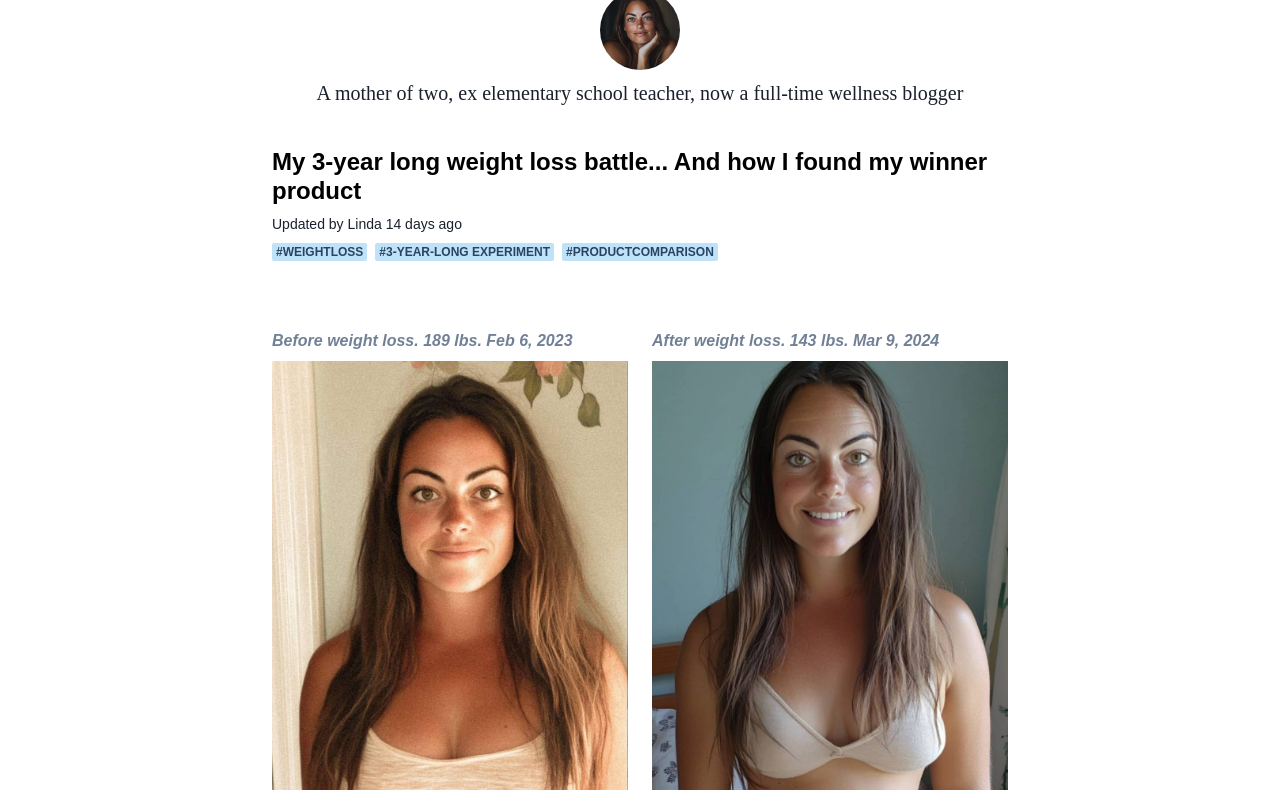
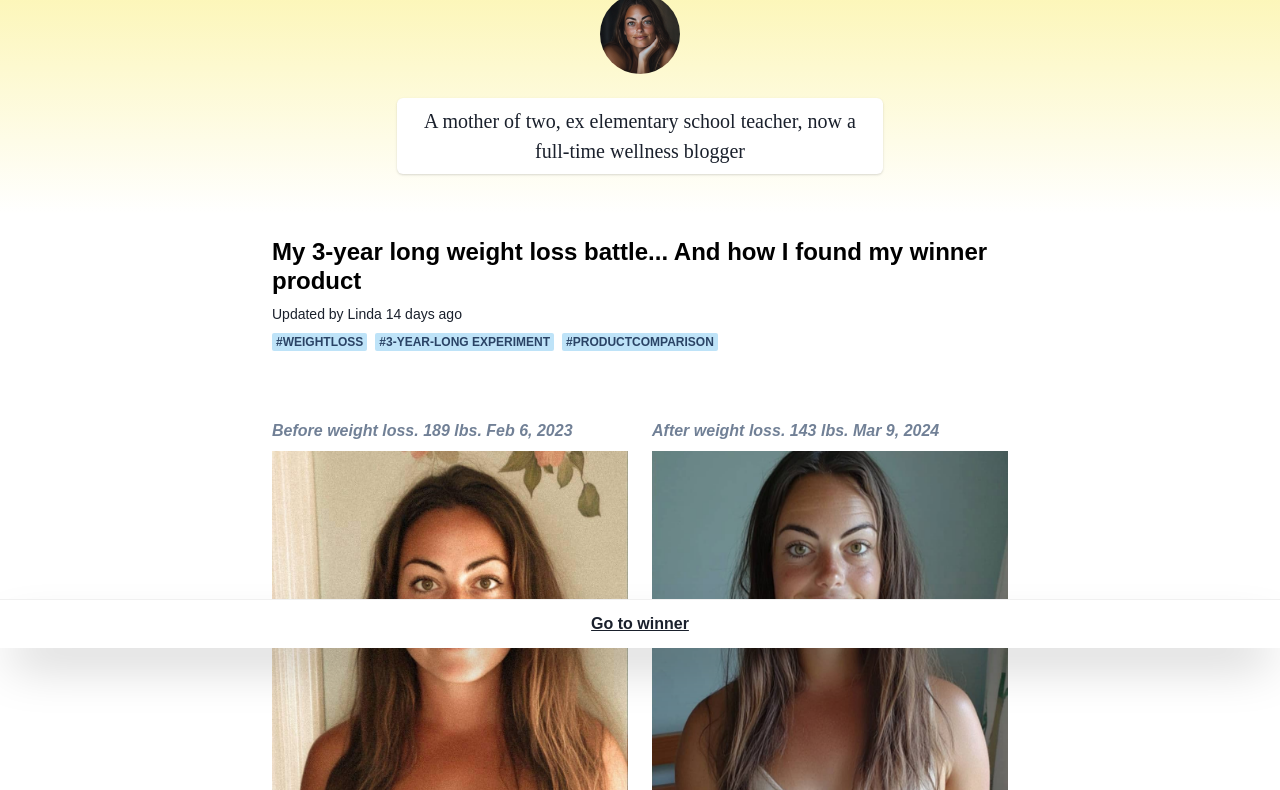
Before and after one commit to itsafaris/calmr-advertorial-1, a Gatsby site: page / in a window 1280 px wide. Shown: the part 152-942 px from the top of the page. Built offline with nearby package versions, Linux system fonts and the light colour scheme; Gatsby itself is replaced by a stand-in of ours.

Commit message:
minor styling

```diff
--- /dev/null
+++ b/src/components/FloatingBar.tsx
@@ -0,0 +1,29 @@
+import { Flex } from "@chakra-ui/react";
+import { Link } from "gatsby";
+
+export interface IFloatingBarProps {}
+
+export function FloatingBar(props: IFloatingBarProps) {
+  return (
+    <Flex
+      position={"fixed"}
+      zIndex={1}
+      bottom={0}
+      left={0}
+      width={"full"}
+      as={Link}
+      bg="white"
+      p={3}
+      textAlign={"center"}
+      justifyContent={"center"}
+      to="/#winner"
+      textDecoration={"underline"}
+      fontWeight={"semibold"}
+      boxShadow={"2xl"}
+      borderTop={"1px solid"}
+      borderColor={"blackAlpha.100"}
+    >
+      Go to winner
+    </Flex>
+  );
+}
--- a/src/components/Header.tsx
+++ b/src/components/Header.tsx
@@ -1,12 +1,11 @@
-import { Box, Button, Flex, Icon } from "@chakra-ui/react";
-import React from "react";
+import { Box, Button, Container, Flex, Icon } from "@chakra-ui/react";
 
 import { GiHamburgerMenu } from "react-icons/gi";
 import { Logo } from "./Logo";
 
 export function Header() {
   return (
-    <Flex py={5} gap={4} alignItems={"center"} justifyContent={"space-between"}>
+    <Flex as={Container} py={5} gap={4} alignItems={"center"} justifyContent={"space-between"}>
       <Box width={"80px"}>
         <Logo />
       </Box>
--- a/src/components/ProductCard.tsx
+++ b/src/components/ProductCard.tsx
@@ -23,7 +23,13 @@ export function ProductCard({
   negatives,
 }: IProductCardProps) {
   return (
-    <Card overflow={"hidden"}>
+    <Card
+      as={Link}
+      overflow={"hidden"}
+      to={siteConfig.linkToMainProduct}
+      _hover={{ transform: `scale(1.02)` }}
+      transition={"all 0.2s"}
+    >
       {bannerText && (
         <Box bg="green.600" p={4}>
           <Text color="white" textAlign={"center"} fontWeight={"bold"}>
--- a/src/components/sections/Hero.tsx
+++ b/src/components/sections/Hero.tsx
@@ -1,14 +1,16 @@
 import { Section } from "@components/components";
-import { Box, Flex, Heading, Text } from "@chakra-ui/react";
+import { Box, Card, Container, Flex, Heading, Text } from "@chakra-ui/react";
 import { StaticImage } from "gatsby-plugin-image";
 import { siteConfig } from "src/conf";
 
 import "@fontsource-variable/eb-garamond";
+import { Header } from "@components/Header";
 
 export function Hero() {
   return (
-    <Section mb={0}>
-      <Box my={4}>
+    <Section mb={0} pb={10} bgGradient="linear(to-b, yellow.200, transparent)">
+      <Header />
+      <Container as={Flex} flexDirection={"column"} alignItems={"center"}>
         <Heading fontFamily={"'EB Garamond Variable', serif"} textAlign={"center"}>
           Hey! I'm {siteConfig.personaName}
         </Heading>
@@ -23,6 +25,7 @@ export function Hero() {
           />
         </Flex>
 
+        <Card mt={4} p={2} mx={2} maxWidth={["container.sm"]}>
           <Text
             fontFamily={"'EB Garamond Variable', serif"}
             fontSize={"xl"}
@@ -31,7 +34,8 @@ export function Hero() {
           >
             A mother of two, ex elementary school teacher, now a full-time wellness blogger
           </Text>
-      </Box>
+        </Card>
+      </Container>
     </Section>
   );
 }
--- a/src/components/sections/Intro.tsx
+++ b/src/components/sections/Intro.tsx
@@ -1,4 +1,3 @@
-import React from "react";
 import {
   SBoldText,
   Section,
@@ -11,6 +10,7 @@ import {
 import { StaticImage } from "gatsby-plugin-image";
 import { Badge, Box, Flex, Heading, Stack, Text } from "@chakra-ui/react";
 import { siteConfig } from "src/conf";
+import { Link } from "gatsby";
 
 export function Intro() {
   return (
@@ -70,7 +70,9 @@ export function Intro() {
           👉 Or... just skip to the most effective one that worked for me.
         </SLink>
       </SText>
-      <StaticImage src="../../images/all-products.jpg" alt="all supplements" />
+      <Box as={Link} to="/#winner" _hover={{ filter: "brightness(1.1)" }}>
+        <StaticImage src="../../images/all-products.jpg" alt="all supplements" />
+      </Box>
       <SItalicText>
         After evaluating various methods, the{" "}
         <SLink to="/#winner">Calmr - Sleep & Burn supplement</SLink> came out on top.
--- a/src/pages/index.tsx
+++ b/src/pages/index.tsx
@@ -31,6 +31,7 @@ import ComparisonTable from "@components/ComparisonTable";
 import { Header } from "@components/Header";
 import { Footer } from "@components/Footer";
 import { productData } from "src/productData";
+import { FloatingBar } from "@components/FloatingBar";
 
 export const Head: HeadFC = () => {
   return (
@@ -44,10 +45,9 @@ export const Head: HeadFC = () => {
 const IndexPage: React.FC<PageProps> = () => {
   return (
     <Box>
+      <FloatingBar />
+      <Hero />
       <Container maxW="container.md">
-        <Header />
-
-        <Hero />
         <Intro />
         <Backstory />
         <TestingMethodology />
```
Lines whose indentation alone changed are shown as unchanged.
